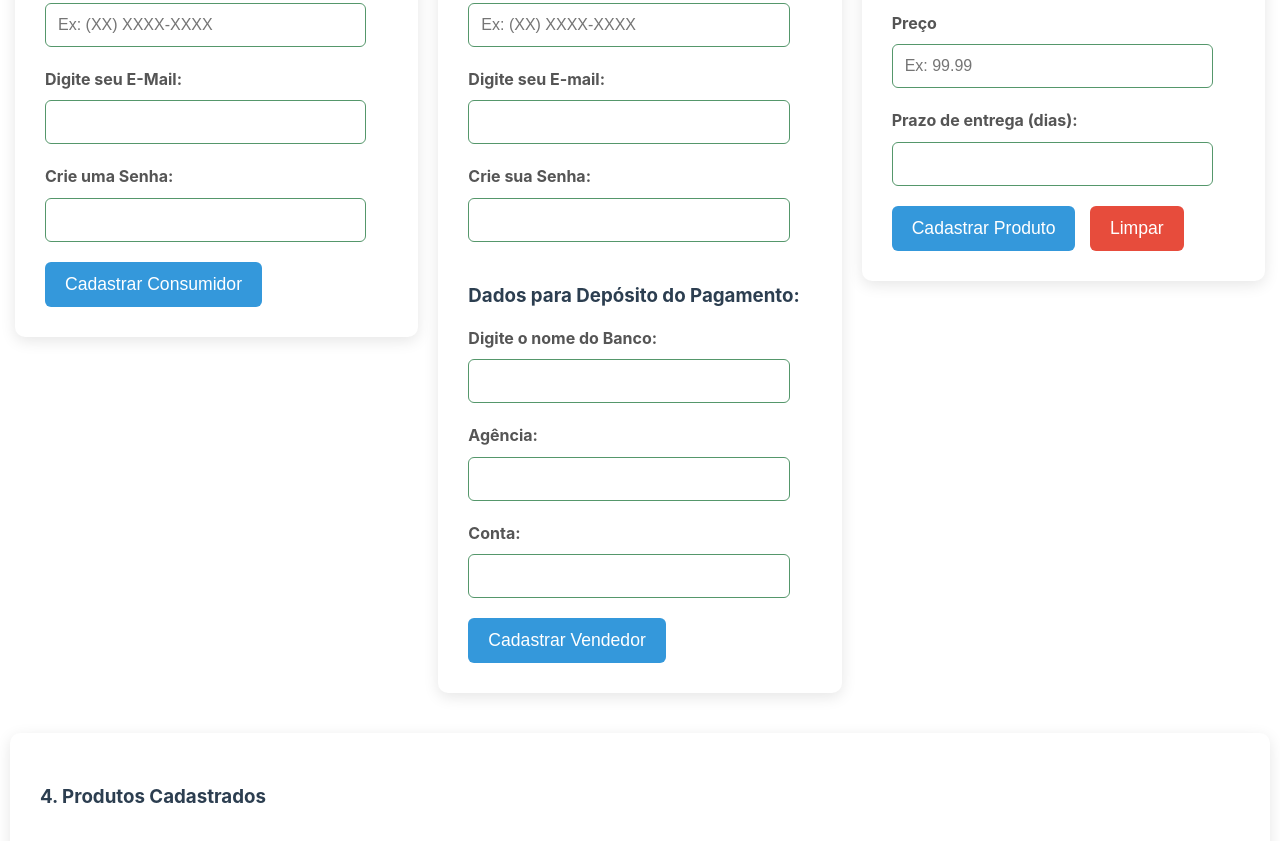
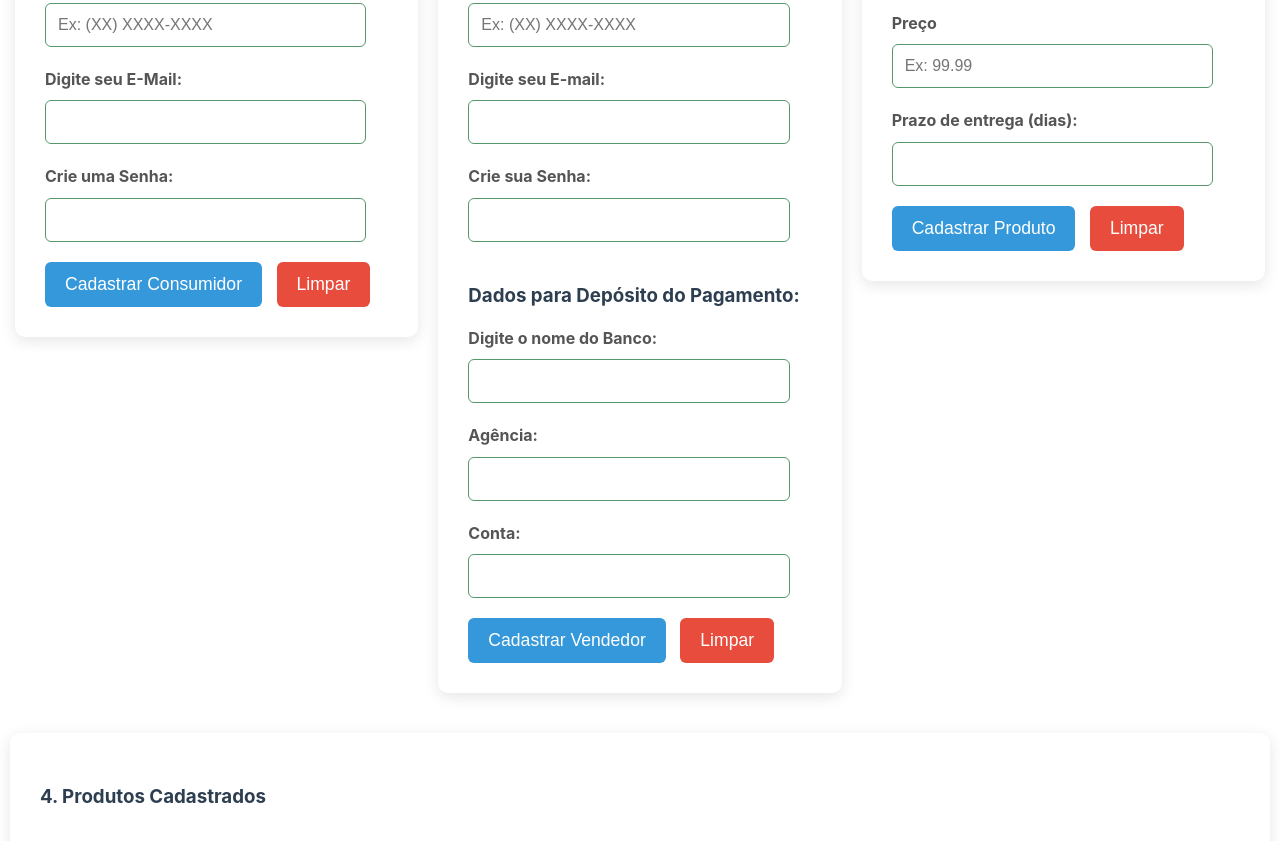
Before and after one commit to jakemello/mercado-Livre, a plain HTML site: page index.html in a window 1280 px wide. Shown: the part 547-1388 px from the top of the page. Drawn offline with Linux system fonts and the light colour scheme.

Commit message:
add button

```diff
--- a/index.html
+++ b/index.html
@@ -324,6 +324,7 @@
                 <input type="password" name="senhaConsumidor" id="senha-consumidor" required>
 
                 <button type="submit">Cadastrar Consumidor</button>
+                <button type="reset">Limpar</button>
             </form>
         </section>
 
@@ -359,6 +360,7 @@
                 <input type="text" name="contaVendedor" id="conta-vendedor" required>
 
                 <button type="submit">Cadastrar Vendedor</button>
+                <button type="reset">Limpar</button>
             </form>
         </section>
 
```
